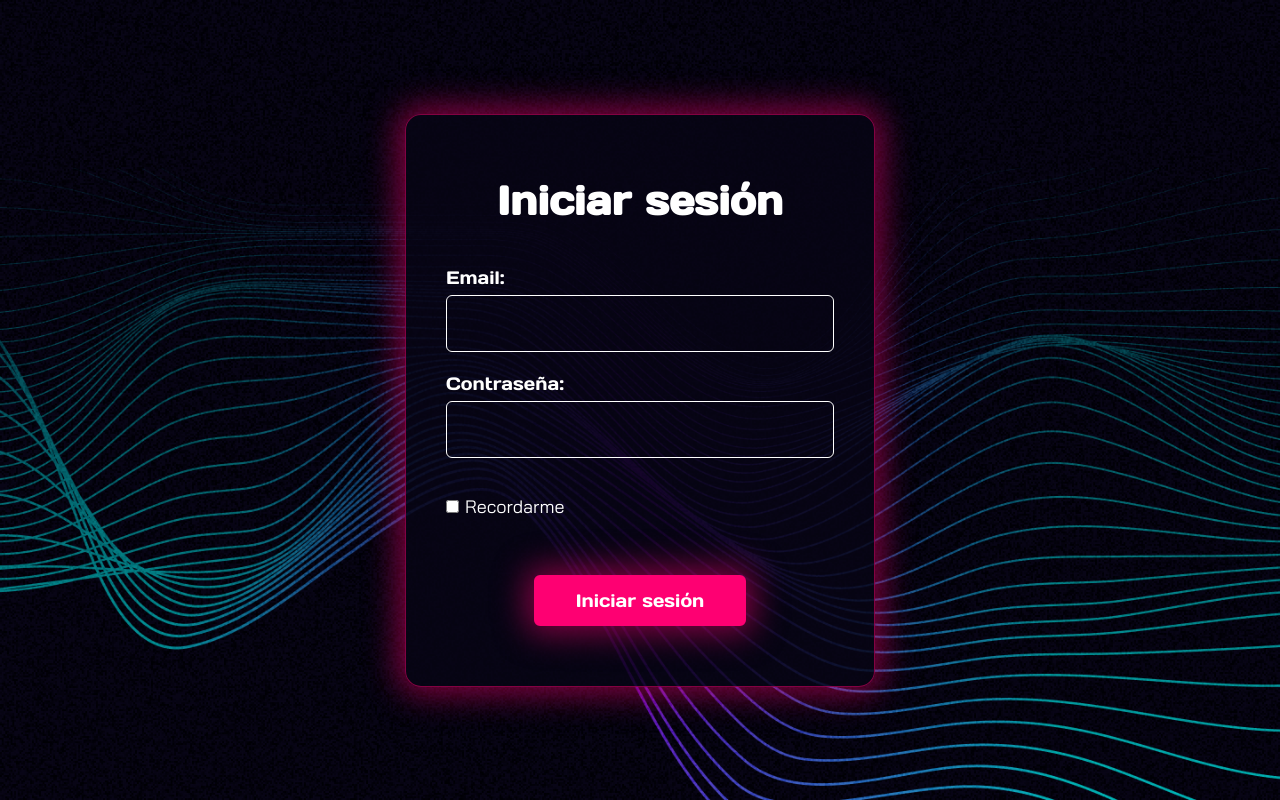
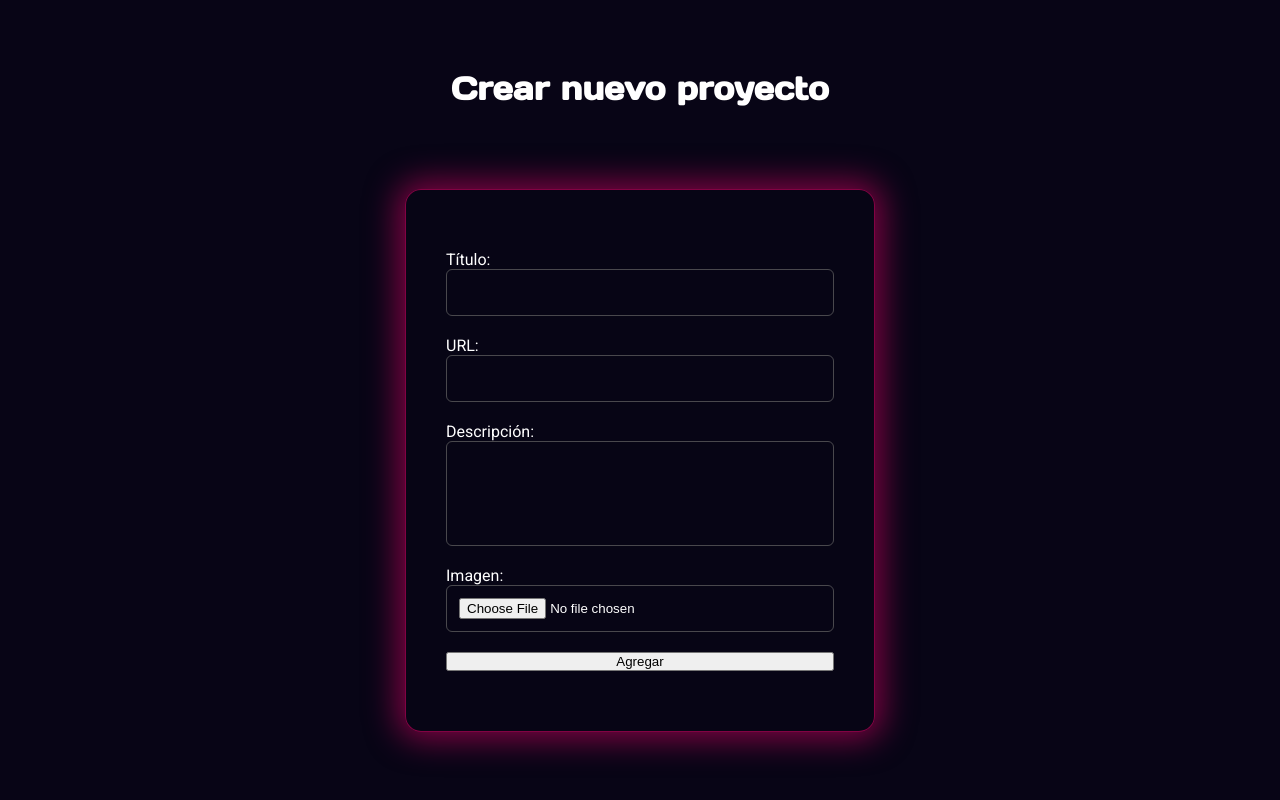
Before and after one commit to TomasSorgetti/new-portfolio-dashboard, an Angular app: page /add-new-project in a window 1280 px wide. Before the commit this address led to /login. Built offline with nearby package versions, Linux system fonts and the light colour scheme.

Commit message:
add new project

```diff
--- a/src/app/app.routes.ts
+++ b/src/app/app.routes.ts
@@ -2,12 +2,14 @@ import { Routes } from '@angular/router';
 import { LoginComponent } from './pages/login/login.component';
 import { AboutComponent } from './pages/about/about.component';
 import { AboutUpdateComponent } from './pages/about-update/about-update.component';
+import { AddNewProjectComponent } from './pages/add-new-project/add-new-project.component';
 
 export const routes: Routes = [
     { path: '', redirectTo: 'login', pathMatch: 'full' },
     { path: 'login', component: LoginComponent },
     { path: 'about', component: AboutComponent },
     { path: 'about-update', component: AboutUpdateComponent },
+    { path: 'add-new-project', component: AddNewProjectComponent },
 
     { path: '**', redirectTo: 'login', pathMatch: 'full' },
 ];
--- /dev/null
+++ b/src/app/pages/add-new-project/add-new-project.component.html
@@ -0,0 +1,23 @@
+<main class="add_new_project">
+  <h1>Crear nuevo proyecto</h1>
+  <form [formGroup]="formModel" (ngSubmit)="handleSubmit()">
+    <div>
+      <label for="title">Título:</label>
+      <input type="text" id="title" formControlName="title" />
+    </div>
+    <div>
+      <label for="url">URL:</label>
+      <input type="text" id="url" formControlName="url" />
+    </div>
+    <div>
+      <label for="description">Descripción:</label>
+      <textarea id="description" formControlName="description"></textarea>
+    </div>
+    <div>
+      <label for="image">Imagen:</label>
+      <input type="file" id="image" (change)="onImageChange($event)" />
+    </div>
+
+    <button type="submit" class="button">Agregar</button>
+  </form>
+</main>
--- /dev/null
+++ b/src/app/pages/add-new-project/add-new-project.component.scss
@@ -0,0 +1,44 @@
+.add_new_project{
+    color:  white;
+    height: 100vh;
+    display: flex;
+    justify-content: center;
+    align-items: center;
+    flex-direction: column;
+    text-align: center;
+    gap: 80px;
+    form{
+        background-color: rgba(8, 5, 22, 0.8);
+        border-radius: 16px;
+        border: 1px solid rgba(254, 0, 114, 0.5);
+        box-shadow: 0px 0px 32px 7px rgba(254, 0, 114, 0.5);
+        -webkit-box-shadow: 0px 0px 32px 7px rgba(254, 0, 114, 0.5);
+        -moz-box-shadow: 0px 0px 32px 7px rgba(254, 0, 114, 0.5);
+        padding: 60px 40px;
+        display: flex;
+        flex-direction: column;
+        gap: 20px;
+        max-width: 470px;
+        width: 100%;
+        margin: 0 auto;
+        div{
+            display: flex;
+            flex-direction: column;
+            text-align: left;
+            input{
+                height: 47px;
+            }
+            input, textarea{
+                background-color: transparent;
+                border-radius: 6px;
+                border: 1px solid rgba(101, 101, 101, 0.704);
+                color: white;
+                padding: 12px;
+            }
+            textarea{
+                height: 105px;
+                resize: none;
+            }
+        }
+    }
+}
--- /dev/null
+++ b/src/app/pages/add-new-project/add-new-project.component.ts
@@ -0,0 +1,54 @@
+import { Component } from '@angular/core';
+import { FormBuilder, ReactiveFormsModule, FormGroup } from '@angular/forms';
+import { ProjectService } from '../../services/project.service';
+
+@Component({
+  selector: 'app-add-new-project',
+  standalone: true,
+  imports: [ReactiveFormsModule],
+  templateUrl: './add-new-project.component.html',
+  styleUrl: './add-new-project.component.scss'
+})
+export class AddNewProjectComponent {
+  public formModel: FormGroup;
+  public imageFile: File | null = null;
+
+  constructor(
+    private formBuilder: FormBuilder,
+    private ProjectService: ProjectService
+  ) {
+    this.formModel = this.formBuilder.group({
+      title: [''],
+      description: [''],
+      url: ['']
+    });
+  }
+
+  onImageChange(event: any): void {
+      this.imageFile = event.target.files[0];
+  }
+
+  handleSubmit(): void {
+    const formData = new FormData();
+    formData.append('title', this.formModel.get('title')?.value);
+    formData.append('description', this.formModel.get('description')?.value);
+    formData.append('url', this.formModel.get('url')?.value);
+    if (this.imageFile) {
+      formData.append('image', this.imageFile);
+    }
+
+
+    this.ProjectService.createProject(formData).subscribe({
+      next: (response) => {
+        if (!response.error) {
+          console.log(response);
+
+          this.formModel.reset();
+        }
+      },
+      error: (err) => {
+        console.log(err.error);
+      }
+    })
+  }
+}
--- /dev/null
+++ b/src/app/services/project.service.ts
@@ -0,0 +1,18 @@
+import { inject, Injectable } from '@angular/core';
+import { config } from '../config/config';
+import { HttpClient } from '@angular/common/http';
+
+
+@Injectable({
+  providedIn: 'root'
+})
+export class ProjectService {
+  private http = inject(HttpClient);
+  private baseUrl: string = config.api_url;
+
+  constructor() { }
+
+  createProject(formData: FormData) {
+    return this.http.post<any>(`${this.baseUrl}/projects`, formData);
+  }
+}
```
Also changed, not shown: src/app/interfaces/Project.ts (added, +8 -0 lines).
